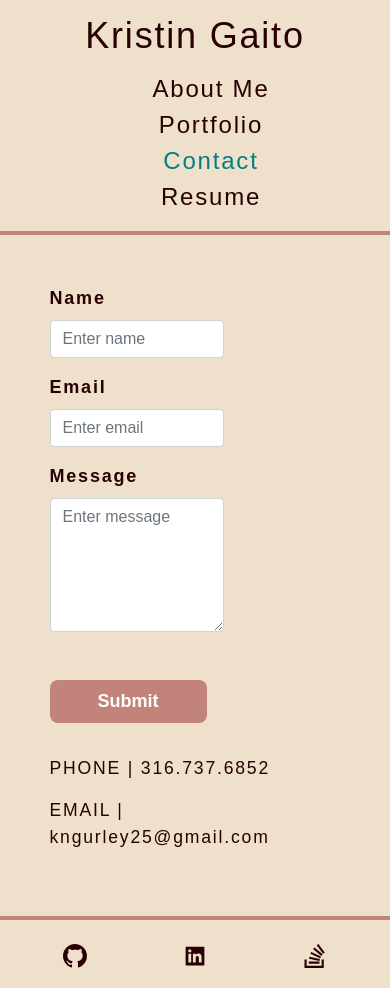
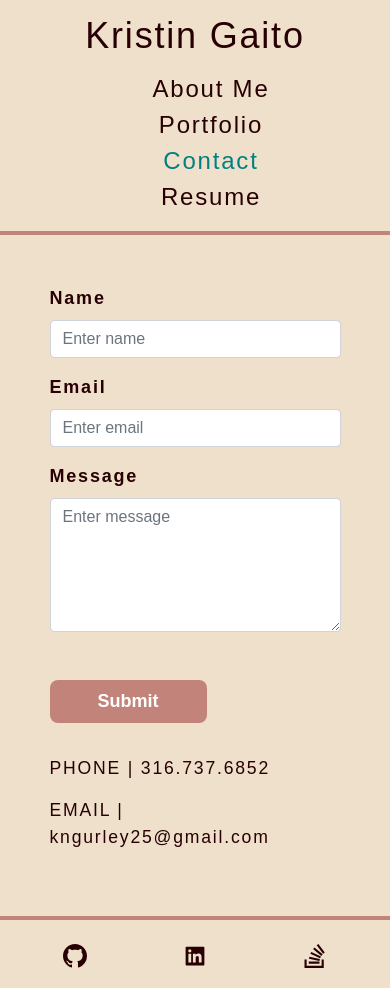
Before and after one commit to kngurley25/portfolio-spa, a React (Create React App) app: page /ContactForm in a window 390 px wide. Built offline with nearby package versions, Linux system fonts and the light colour scheme.

Commit message:
update media query for contact form size'

```diff
--- /dev/null
+++ b/src/components/Contact/Contact.css
@@ -0,0 +1,5 @@
+@media screen and (max-width: 768px) {
+    form {
+        max-width: 100%;
+    }
+}
--- a/src/components/Contact/index.js
+++ b/src/components/Contact/index.js
@@ -1,6 +1,7 @@
 import React, { useState } from 'react';
 import Form from 'react-bootstrap/Form';
 import { validateEmail } from '../../utils/helpers';
+import ContactClasses from './Contact.css'
 
 function ContactForm() {
 
```
